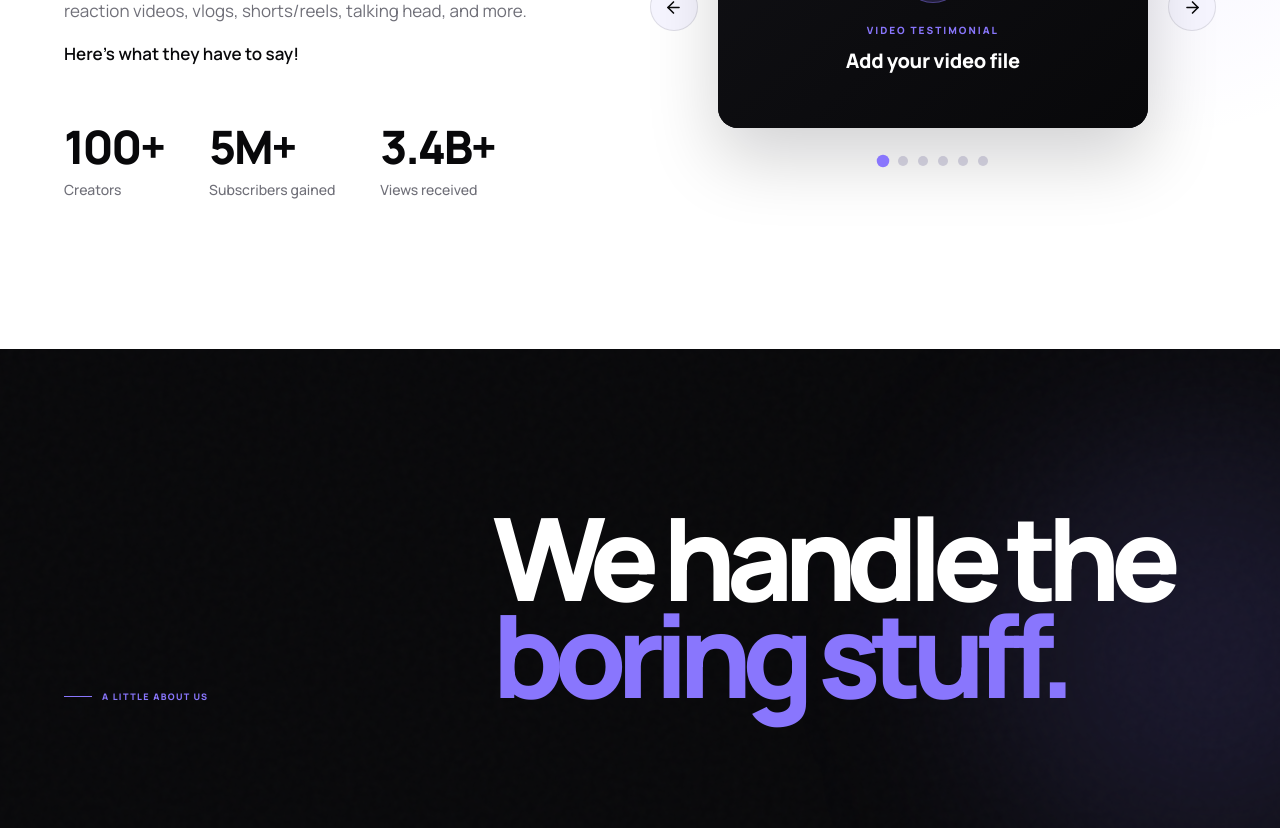
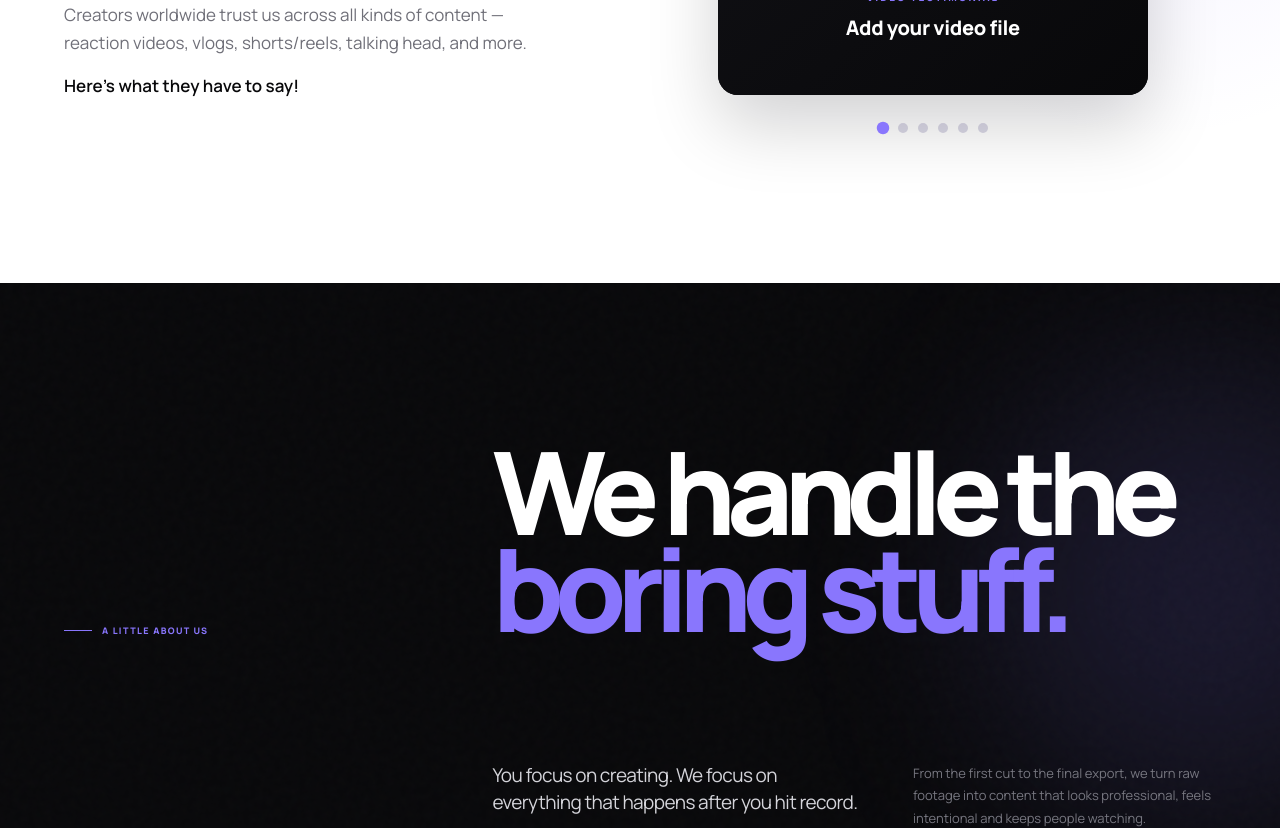
Before and after one commit to just-Anup/chico, a Next.js app: page / in a window 1280 px wide. Shown: the part 3940-4768 px from the top of the page. Built offline with nearby package versions, Linux system fonts and the light colour scheme.

Commit message:
chico last changes done

```diff
--- a/app/components/FAQ.jsx
+++ b/app/components/FAQ.jsx
@@ -337,64 +337,6 @@ export default function FAQ() {
 
         </div>
 
-
-        {/* =====================================
-            FAQ CTA
-        ===================================== */}
-
-        <motion.div
-          className="faq-cta"
-
-          initial={{
-            opacity: 0,
-            scale: 0.97,
-          }}
-
-          whileInView={{
-            opacity: 1,
-            scale: 1,
-          }}
-
-          viewport={{
-            once: true,
-            amount: 0.3,
-          }}
-
-          transition={{
-            duration: 0.7,
-          }}
-        >
-
-          <div className="faq-cta-circle" />
-
-          <div className="faq-cta-content">
-
-            <span>
-              STILL HAVE QUESTIONS?
-            </span>
-
-            <h3>
-              Let's talk
-              <br />
-              about your <em>project.</em>
-            </h3>
-
-          </div>
-
-
-          <a
-            href="/contact"
-            className="faq-cta-button magnetic-button"
-          >
-
-            Get in Touch
-
-            <ArrowUpRight size={18} />
-
-          </a>
-
-        </motion.div>
-
       </div>
 
     </section>
--- a/app/components/Testimonials.jsx
+++ b/app/components/Testimonials.jsx
@@ -72,20 +72,6 @@ const testimonials = [
 ];
 
 
-const stats = [
-  {
-    number: "100+",
-    label: "Creators",
-  },
-  {
-    number: "5M+",
-    label: "Subscribers gained",
-  },
-  {
-    number: "3.4B+",
-    label: "Views received",
-  },
-];
 
 
 export default function Testimonials() {
@@ -219,47 +205,6 @@ export default function Testimonials() {
           </p>
 
 
-          <div className="testimonials-stats">
-
-            {stats.map((stat, index) => (
-
-              <motion.div
-                className="testimonials-stat"
-                key={stat.label}
-
-                initial={{
-                  opacity: 0,
-                  y: 25,
-                }}
-
-                whileInView={{
-                  opacity: 1,
-                  y: 0,
-                }}
-
-                viewport={{
-                  once: true,
-                }}
-
-                transition={{
-                  duration: 0.6,
-                  delay: 0.15 + index * 0.12,
-                }}
-              >
-
-                <strong>
-                  {stat.number}
-                </strong>
-
-                <span>
-                  {stat.label}
-                </span>
-
-              </motion.div>
-
-            ))}
-
-          </div>
 
         </motion.div>
 
```
